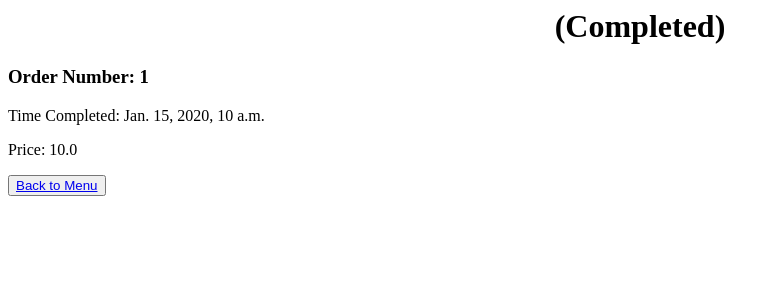
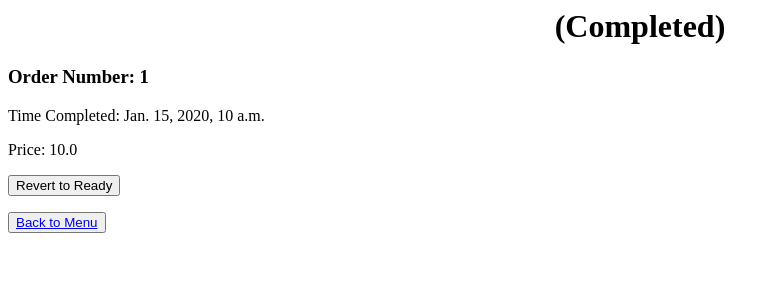
Before and after one commit to DanK2002/Senior-Project, a Django app: page /basic/back-completed/ in a window 1280 px wide. Shown: the top 300 px of the page, without its empty margins (0-779 px from the left). Run offline with Django 5.2, Linux system fonts and the light colour scheme; tables that the repository leaves empty hold one stand-in row (values such as "Sample post").

Commit message:
Created a button to revert Completed back to Ready, also changed some styling

```diff
--- a/basic/templates/basic/back-completed.html
+++ b/basic/templates/basic/back-completed.html
@@ -1,5 +1,6 @@
 <head>
     <meta name="viewport" content="width=device-width, initial-scale=1">
+    <script src="https://unpkg.com/htmx.org@^1.6.0/dist/htmx.min.js"></script>
     <style>
 
     </style>
@@ -15,6 +16,10 @@
                         <h3><b>Order Number: {{ order.number }}</b></h3>
                         <p>Time Completed: {{ order.time_completed}}</p>
                         <p>Price: {{ order.price}}</p>
+                        <form id="remove_completed_form_{{ order.id }}" hx-post="{% url 'remove_completed' order.id %}">
+                            {% csrf_token %}
+                            <button class="button" type="submit">Revert to Ready</button>
+                        </form>
                     </div>
                 {% endfor %}
             {% else %}
--- a/basic/templates/basic/back-order.html
+++ b/basic/templates/basic/back-order.html
@@ -10,7 +10,7 @@
         #large-box {
             margin: 40px auto; /* Center the box horizontally with some margin */
             width: 80%; /* Set the width of the box */
-            height: 300px; /* Set the height of the box */
+            height: 450px; /* Set the height of the box */
             background-color: rgb(61, 221, 117); /* Set the background color of the box */
             border: 2px solid black; /* Add a border to the box */
             border-style: double; /* Add another border style */
--- a/basic/templates/basic/back-ready.html
+++ b/basic/templates/basic/back-ready.html
@@ -12,18 +12,16 @@
         <div class="orders-container">
             {% if ready_orders %}
                 {% for order in ready_orders %}
-                    <div class="order-box">
-                        <form id="order_form_{{ order.id }}" hx-post="{% url 'mark_completed' order.id %}">
+                    <div class="order-box" id="order_{{ order.id }}">
                         <h3><b>Order Number: {{ order.number }}</b></h3>
                         <p>Est. Time: {{ order.time_est }}</p>
-                        <form id="order_form_{{ order.id }}" hx-post="{% url 'mark_completed' order.id %}">
+                        <form id="mark_completed_form_{{ order.id }}" hx-post="{% url 'mark_completed' order.id %}">
                             {% csrf_token %}
                             <button class="button" type="submit">Completed</button>
                         </form>
                         <form id="remove_ready_form_{{ order.id }}" hx-post="{% url 'remove_ready' order.id %}">
                             {% csrf_token %}
                             <button class="button" type="submit">Remove Ready</button>
-                        </form>
                         </form>
                     </div>
                 {% endfor %}
--- a/basic/templates/basic/order.html
+++ b/basic/templates/basic/order.html
@@ -10,7 +10,7 @@
         #large-box {
             margin: 40px auto; /* Center the box horizontally with some margin */
             width: 80%; /* Set the width of the box */
-            height: 300px; /* Set the height of the box */
+            height: 450px; /* Set the height of the box */
             background-color: rgb(61, 221, 117); /* Set the background color of the box */
             border: 2px solid black; /* Add a border to the box */
             border-style: double; /* Add another border style */
--- a/basic/views.py
+++ b/basic/views.py
@@ -335,6 +335,7 @@ def remove_ready(request, order_id):
 def remove_completed(request, order_id):
     order = get_object_or_404(Order, pk=order_id)
     order.time_completed = None
+    order.time_ready = timezone.now()
     order.save()
     return JsonResponse({'success': True})
 
```
